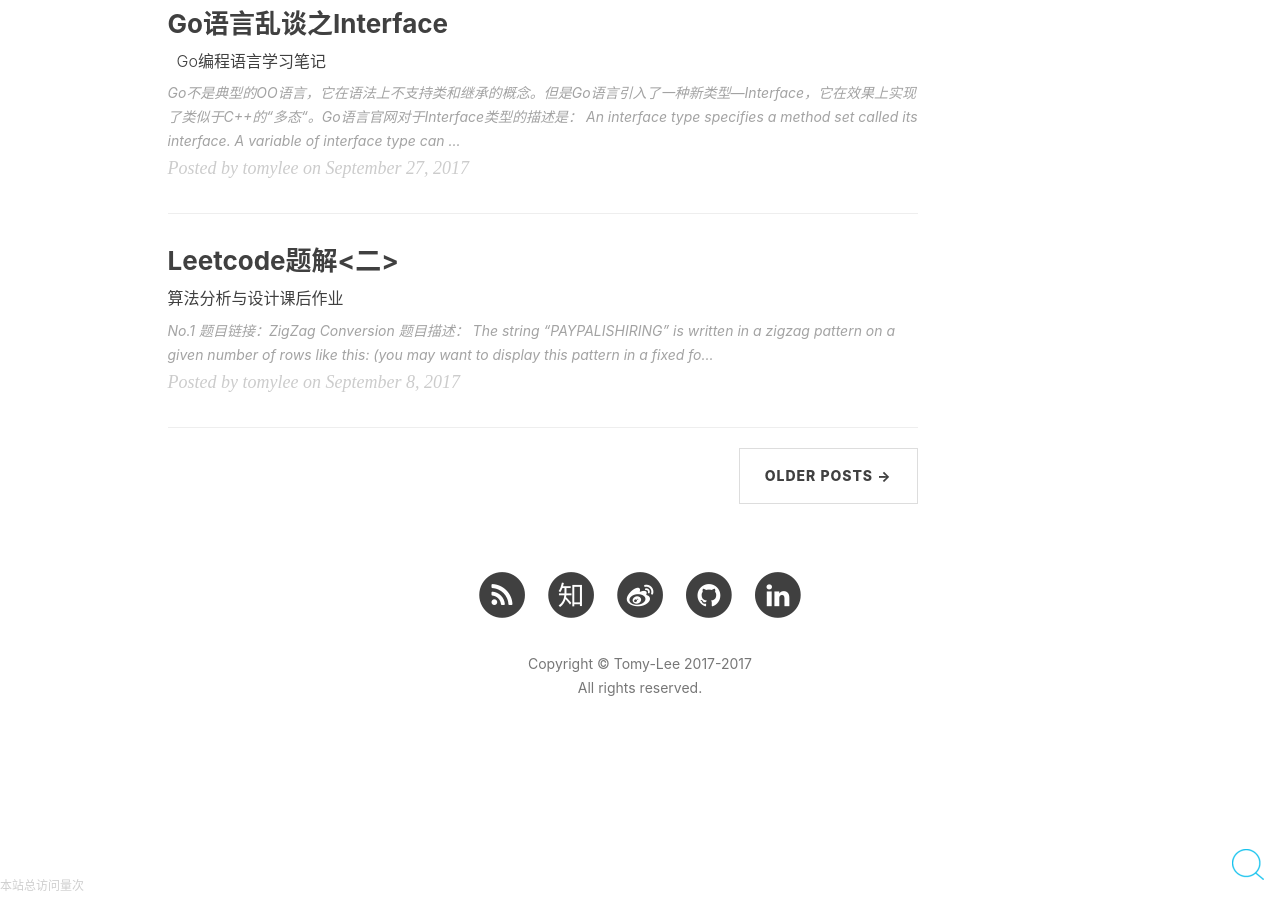
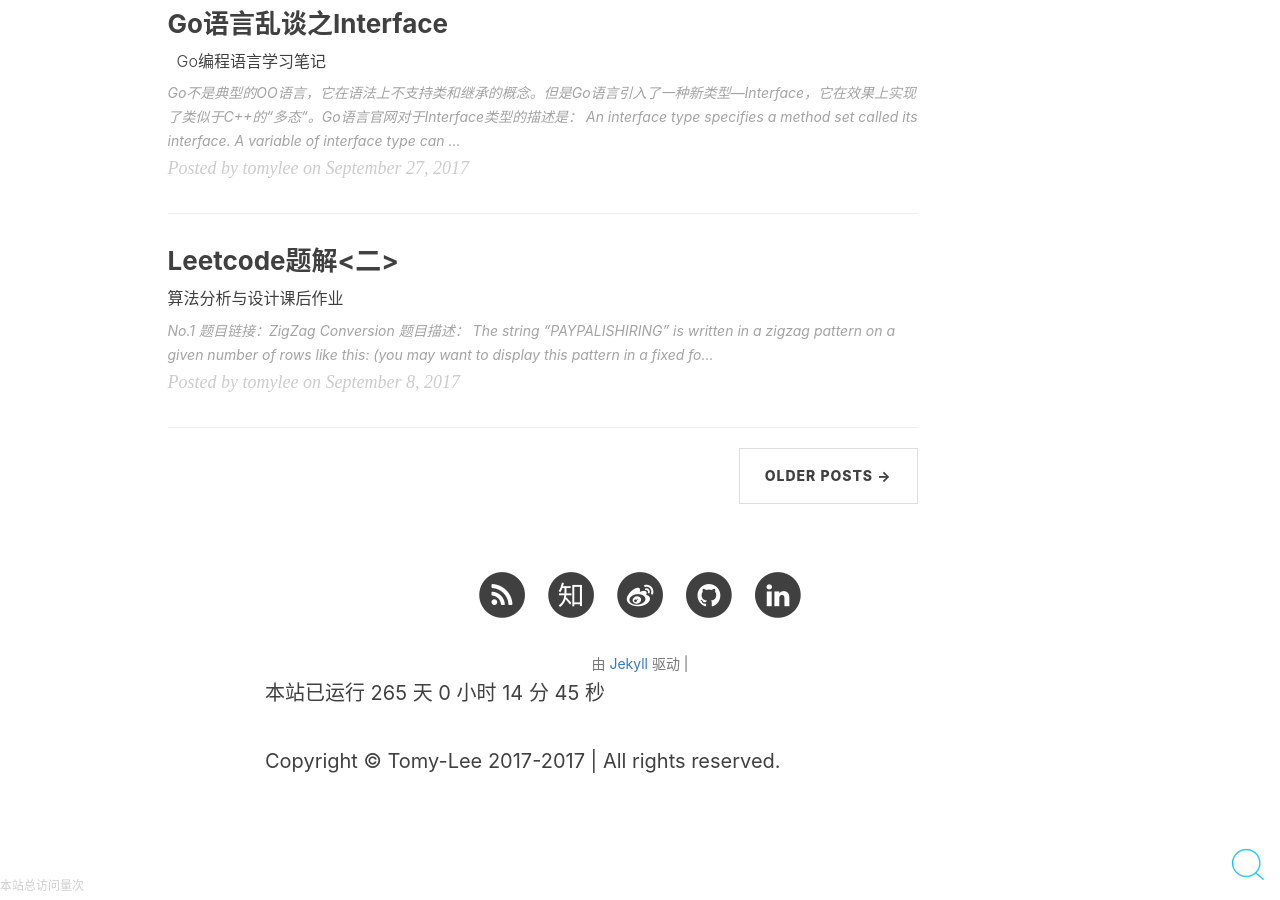
Before and after one commit to Tomy-Lee/Tomy-Lee.github.io, a Jekyll site: the page built from index.html, in a window 1280 px wide and 900 px high, scrolled down 2314 px. Built offline with Jekyll 4.4.1, drawn with Linux system fonts in a browser that asks for light colours; nearby versions of some CDN libraries; the list of posts is cut into pages by our own code; comment, search, counter and statistics services are not loaded; some of the changed lines change nothing that is shown.

Commit message:
Update footer.html

```diff
--- a/_includes/footer.html
+++ b/_includes/footer.html
@@ -92,16 +92,45 @@
                     {% endif %}
 
                 </ul>
+
                 <p class="copyright text-muted">
-                    Copyright &copy; Tomy-Lee 2017-{{ site.time | date: '%Y' }}
+
+  由 <a class="theme-link" href="https://www.jekyll.com.cn/">Jekyll</a> 驱动 |
+                     <div id="show-time">
+    <span id="span_dt_dt"></span>
+  </div>
+  <script>
+      function show_date_time() {
+        window.setTimeout("show_date_time()", 1000);
+        BirthDay = new Date("3/21/2017 15:30:00");
+        today = new Date();
+        //总时间
+        timeold = (today.getTime() - BirthDay.getTime());
+        sectimeold = timeold / 1000
+        secondsold = Math.floor(sectimeold);
+        msPerDay = 24 * 60 * 60 * 1000
+        e_daysold = timeold / msPerDay
+        daysold = Math.floor(e_daysold);
+        e_hrsold = (e_daysold - daysold) * 24;
+        hrsold = Math.floor(e_hrsold);
+        e_minsold = (e_hrsold - hrsold) * 60;
+        minsold = Math.floor((e_hrsold - hrsold) * 60);
+        seconds = Math.floor((e_minsold - minsold) * 60);
+        span_dt_dt.innerHTML = "本站已运行 " + daysold + " 天 " + hrsold + " 小时 " + minsold + " 分 " + seconds + " 秒";
+    }
+show_date_time();
+  </script>
+
+                   <br> Copyright &copy; Tomy-Lee 2017-{{ site.time | date: '%Y' }} |
                    <!-- |
            <iframe
                 style="margin-left: 2px; margin-bottom:-5px;"
                 frameborder="0" scrolling="0" width="91px" height="20px"
                 src="https://ghbtns.com/github-btn.html?user=Tomy-Lee&repo=Tomy-Lee.github.io&type=star&count=true" >
             </iframe> -->
-                    <br>All rights reserved.
+                    All rights reserved.
                 </p>
+
             </div>
         </div>
     </div>
```
